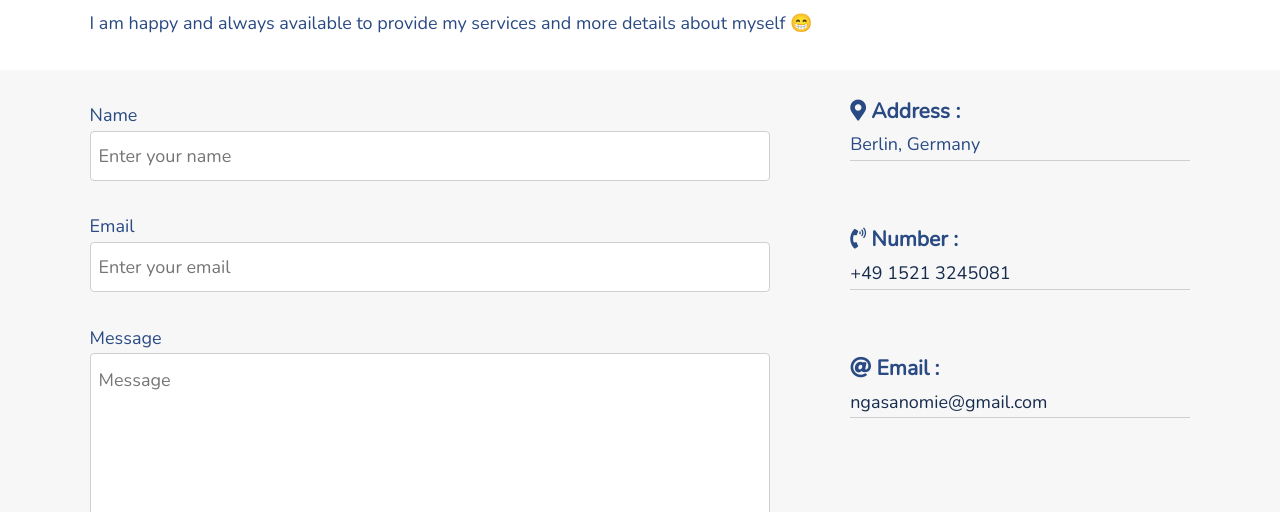
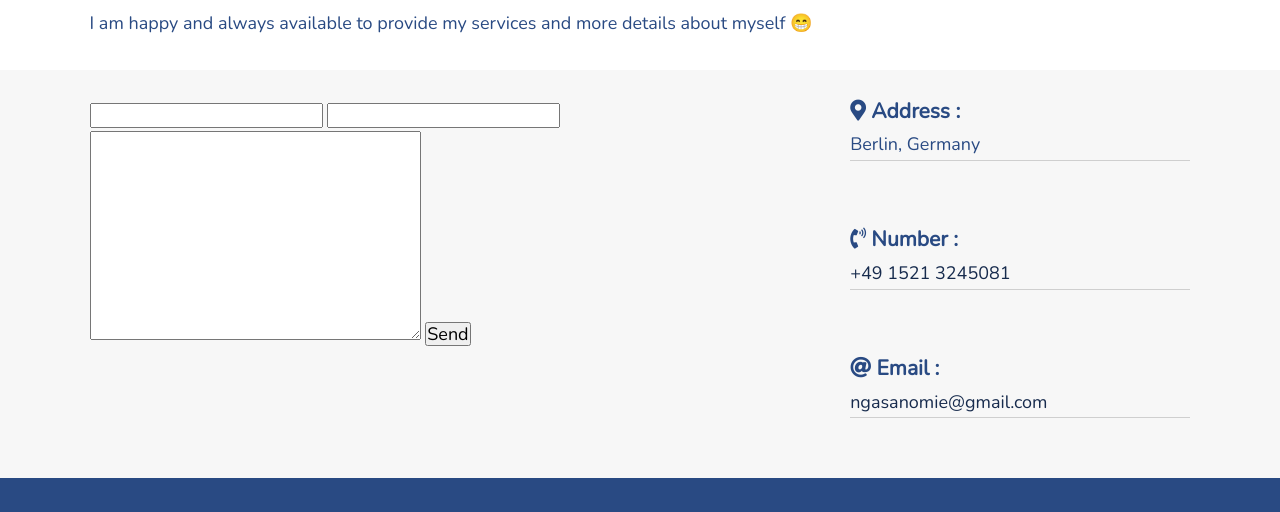
Before and after one commit to ngasaraphael/myportfolio, a plain HTML site: page contact.html in a window 1280 px wide. Shown: the part 161-673 px from the top of the page. Drawn offline with nearby package versions, Linux system fonts and the light colour scheme.

Commit message:
contatcs updated

```diff
--- a/contact.html
+++ b/contact.html
@@ -70,7 +70,7 @@
         <div class="contacts">
           <div class="contact-form">
             <br />
-            <form
+            <!-- <form
               action="https://formsubmit.co/ngasanomie@gmail.com"
               id="contactform"
               method="POST"
@@ -109,6 +109,16 @@
               />
               <br />
               <!-- <input type="submit" value="submit" class="btn submit-btn" /> -->
+
+            <!-- </form> -->
+
+            <form
+              action="https://formsubmit.co/ngasanomie@gmail.com"
+              method="POST"
+            >
+              <input type="text" name="name" required />
+              <input type="email" name="email" required />
+              <textarea name="" id="" cols="30" rows="10"></textarea>
               <button type="submit">Send</button>
             </form>
           </div>
```
